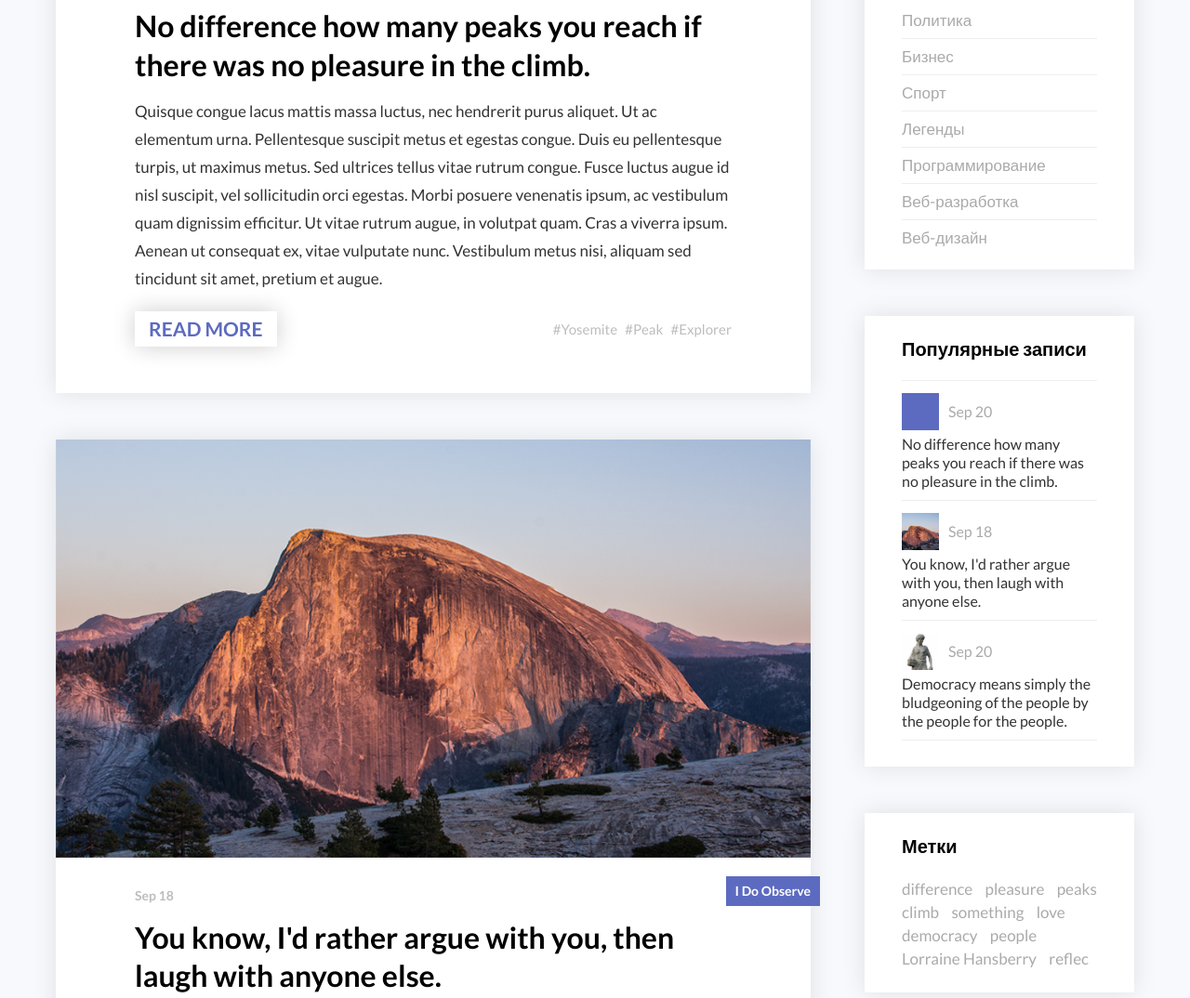
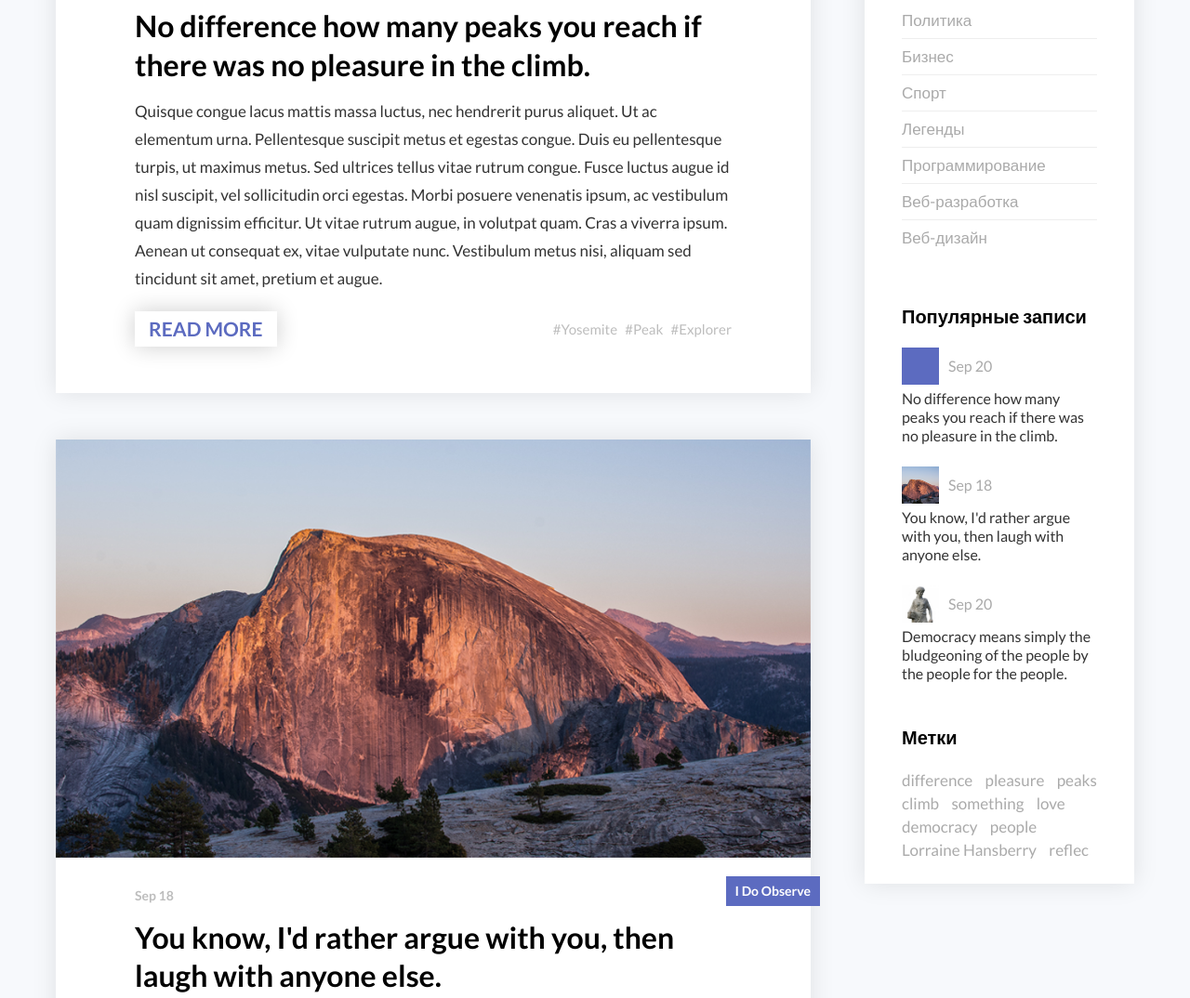
Before and after one commit to sciblo/test-blog, a plain HTML site: page html-client/index.html in a window 1280 px wide. Shown: the part 247-1321 px from the top of the page at 93% size. Drawn offline with Linux system fonts and the light colour scheme.

Commit message:
Немного изменил sidebar

```diff
--- a/html-client/index.html
+++ b/html-client/index.html
@@ -66,12 +66,12 @@
 
         <main role="main">
             <aside>
-                <div class="categories">
+                <div class="aside">
                     <div class="aside_part_name">
                         <h3>Категории</h3>
                     </div>
 
-                    <ul>
+                    <ul class="categories">
                         <li><a href="">Политика</a></li>
                         <li><a href="">Бизнес</a></li>
                         <li><a href="">Спорт</a></li>
@@ -80,14 +80,13 @@
                         <li><a href="">Веб-разработка</a></li>
                         <li><a href="">Веб-дизайн</a></li>
                     </ul>
-                </div>
-                <div class="popular">
-                    <div class="aside_part_name">
 
+
+                    <div class="aside_part_name popular_part">
+                        <h3>Популярные записи</h3>
                     </div>
+                    <ul class="popular">
 
-                    <ul>
-                        <h3>Популярные записи</h3>
                         <li class="popular_post popular_post1">
                             <a href="">
                                 <div class="post_img"></div>
@@ -111,9 +110,7 @@
                         </li>
                     </ul>
                     <div class="clearfix"></div>
-                </div>
 
-                <div class="tegs_block">
                     <div class="aside_part_name">
                         <h3>Метки</h3>
                     </div>
--- a/styles/main.css
+++ b/styles/main.css
@@ -110,10 +110,13 @@ header ul a, footer ul a {
   transition: .3s;
 }
 
-header ul a:hover, footer ul a:hover {
+header ul a:hover {
   color: #333;
   border-bottom: 3px solid #5c6bc0;
   transition: .3s;
+}
+header .active:hover {
+  border-bottom: none;
 }
 
 header ul a.active, footer ul a.active {
@@ -473,7 +476,7 @@ aside h3 {
   line-height: 30px;
 }
 aside ul {
-  padding: 0 40px 15px 40px;
+  padding: 0 40px 30px 40px;
 }
 aside ul li {
   list-style: none;
@@ -489,11 +492,11 @@ aside ul li a:hover {
   color: #5c6bc0;
 }
 
-.categories {
+.color {
   margin-bottom: 50px;
   width: 100%;
 }
-.categories ul li {
+.categories li {
   width: 100%;
   border-bottom: 1px solid #eee;
 }
@@ -506,12 +509,8 @@ aside ul li a:hover {
   width: 100%;
   padding-bottom: 15px;
 }
-.popular h3 {
-  padding-left: 0;
-  padding-right: 0;
+.popular_part h3 {
   padding-bottom: 19px;
-  margin-bottom: 13px;
-  border-bottom: 1px solid #eee;
 }
 .popular ul {
   width: 100%;
@@ -558,13 +557,9 @@ aside ul li a:hover {
   color: #333;
   margin-bottom: 13px;
   padding-bottom: 10px;
-  border-bottom: 1px solid #eee;
 }
 .popular_post .post_name:hover {
   color: #5c6bc0;
-}
-.popular_post .post_name:last-child {
-  border-bottom: 1px solid #eee;
 }
 .popular_post a:hover {
   color: #aaa;
@@ -623,8 +618,10 @@ footer li a {
   border-bottom: none;
 }
 footer li a:hover {
-  border-bottom: none;
   color: #4d4d4d;
+}
+footer li a.active {
+  color: #bdbdbd;
 }
 footer .about_site,
 footer .copyright {
```
